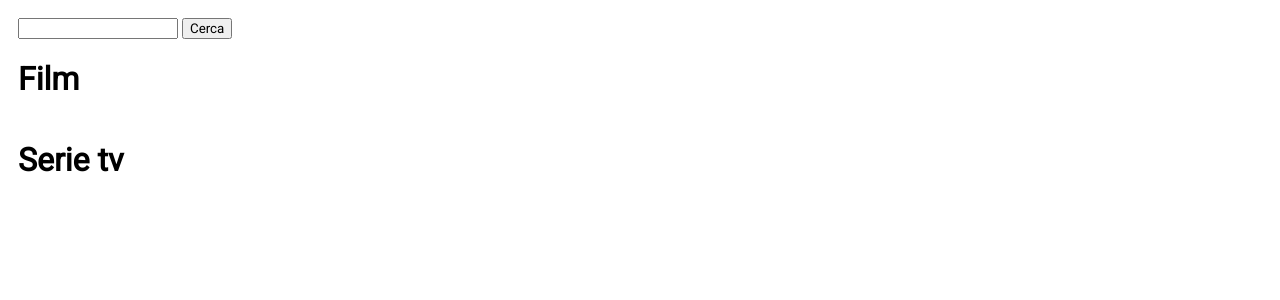
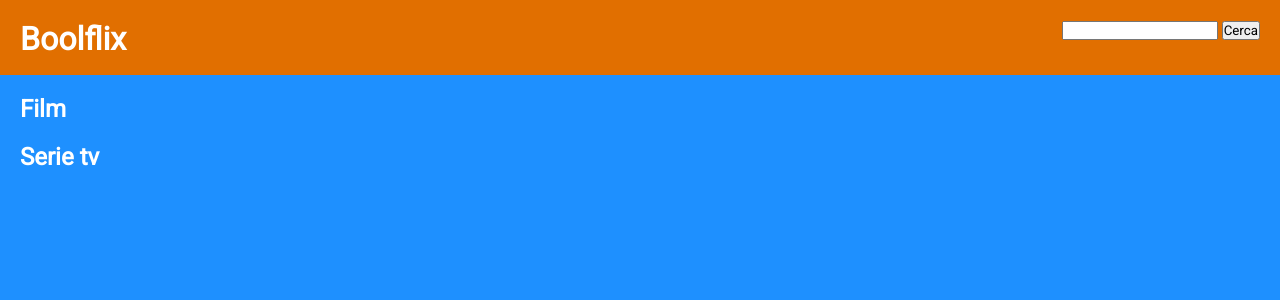
Before and after one commit to DJrOf/vue-boolflix, a Vue app: page / in a window 1280 px wide. Shown: the top 300 px of the page. Built offline with nearby package versions, Linux system fonts and the light colour scheme.

Commit message:
milestone2&3attempt not working + bg and cards

```diff
--- a/src/App.vue
+++ b/src/App.vue
@@ -1,6 +1,7 @@
 <template>
   <div>
     <Header/>
+
   </div>
 </template>
 
@@ -11,10 +12,16 @@ export default {
   name: 'App',
   components: {
     Header,
+
   }
 }
 </script>
 
 <style>
-
+* {
+  font-family: 'Raleway', sans-serif;
+  font-family: 'Roboto', sans-serif;
+  padding: 0;
+  margin: 0;
+}
 </style>
--- a/src/components/Header.vue
+++ b/src/components/Header.vue
@@ -1,7 +1,14 @@
 <template>
-  <header>
-    <input type="text" v-model="search"> <button @click="cercaFilmserie">Cerca</button>
-    <h1>Film</h1>
+<div>
+<header>
+  <h1>Boolflix</h1>
+  <div class="searchbar" >
+  <input type="text" v-model="search"> <button @click="cercaFilmserie">Cerca</button>
+  </div>
+
+  </header>
+  <main>
+    <h2>Film</h2>
     <section>
 
       <div class="card"  v-for="movie in movies" :key="movie.id" >
@@ -18,7 +25,7 @@
       </div>
       </section>
 
-  <h1>Serie tv</h1>
+  <h2>Serie tv</h2>
   <section>
 
       <div class="card" v-for="serie in series" :key="serie.id" >
@@ -32,7 +39,9 @@
      </ul>
       </div>
   </section>
-  </header>
+  </main>
+</div>
+
 
 </template>
 
@@ -71,11 +80,21 @@ methods: {
 * {
   font-family: 'Raleway', sans-serif;
   font-family: 'Roboto', sans-serif;
-
+  padding: 0;
+  margin: 0;
 }
 
 header {
-  padding: 10px;
+  padding: 20px;
+  height: 35px;
+  background-color: #E16F00;
+  display: flex;
+  justify-content: space-between;
+}
+
+body {
+  background-color:  dodgerblue ;
+  color: white;
 }
 
 section {
@@ -84,6 +103,10 @@ section {
   justify-content: center;
   margin: 0;
   margin-bottom: 20px;
+}
+
+main {
+  padding: 20px;
 }
 
 .card {
@@ -101,7 +124,11 @@ ul {
 /* Stronger and cooler */
 strong {
   font-size: larger;
-  color: #78D8E3;
+  color: #E16F00;
+}
+
+li {
+  color: white;
 }
 
 
```
